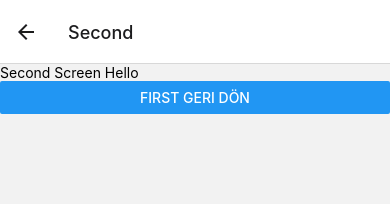
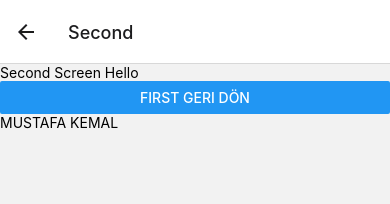
Before and after one commit to sadikcantuluk/ReactNativeNavigationPatika, a React Native app: screen /First in a window 390 px wide. Both pictures are taken after a click on the button "SECOND GIT". Shown: the top 204 px of the page. Built offline with nearby package versions, Linux system fonts and the light colour scheme.

Commit message:
Sayfa Geçişlerinde Veri Aktarma.

```diff
--- a/src/stackNavigation/FirstScreen.js
+++ b/src/stackNavigation/FirstScreen.js
@@ -3,7 +3,8 @@ import React from "react";
 
 const FirstScreen = (props) => {
   const handlePress = () => {
-    props.navigation.navigate("Second");
+    //SAYFA YÖNLENDİRME VE YANINDA VERİ GÖNDERME.
+    props.navigation.navigate("Second",{userName:"MUSTAFA KEMAL"});
   };
 
   return (
--- a/src/stackNavigation/SecondScreen.js
+++ b/src/stackNavigation/SecondScreen.js
@@ -2,6 +2,13 @@ import { Button, StyleSheet, Text, View } from 'react-native'
 import React from 'react'
 
 const SecondScreen = (props) => {
+
+    //Gelen verinin alınması.
+
+    // const userName = props.route.params.userName;
+              //VEYA
+    const {userName} = props.route.params;
+
     const handlePress = () => {
         props.navigation.goBack("First");
       };
@@ -9,6 +16,7 @@ const SecondScreen = (props) => {
     <View>
       <Text>Second Screen Hello</Text>
       <Button title='First Geri Dön' onPress={handlePress}/>
+      <Text>{userName}</Text>
     </View>
   )
 }
```
Also changed, not shown: 1 other file (tests, documents, lock files or other folders).
